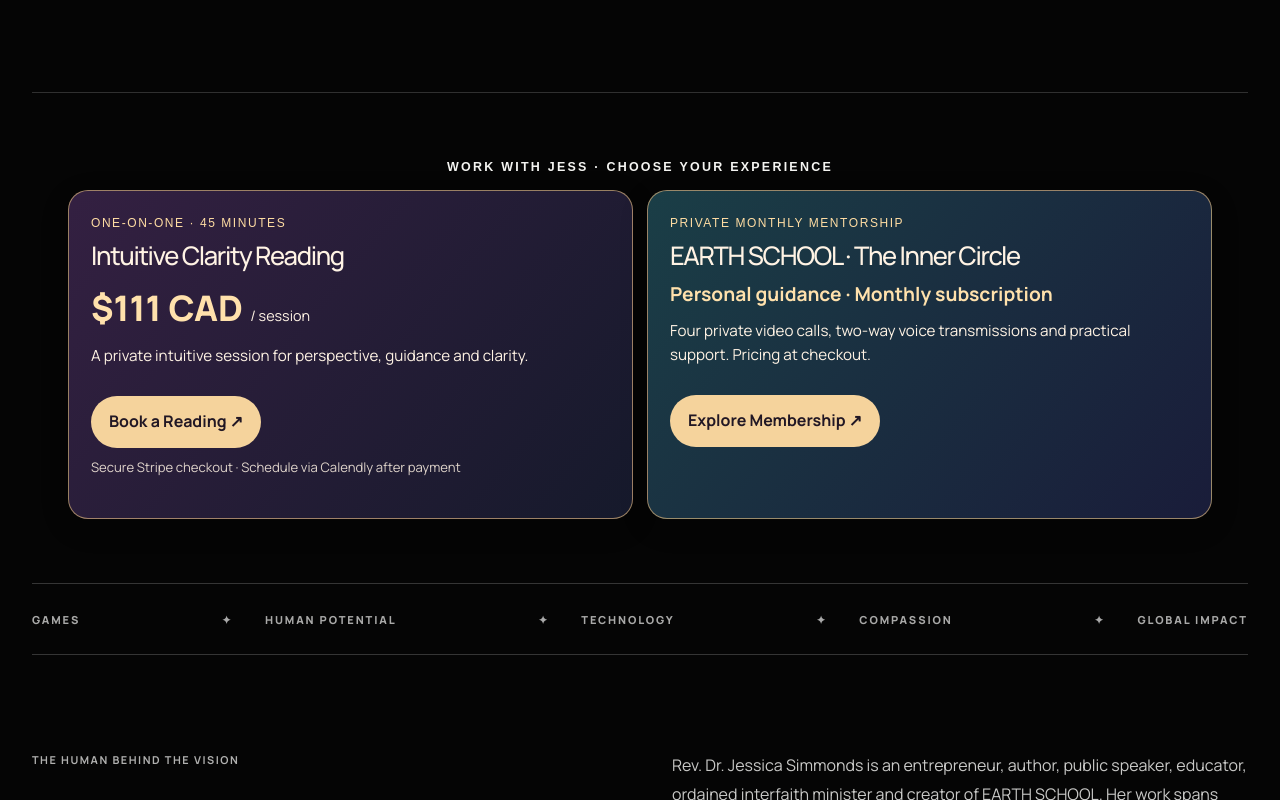
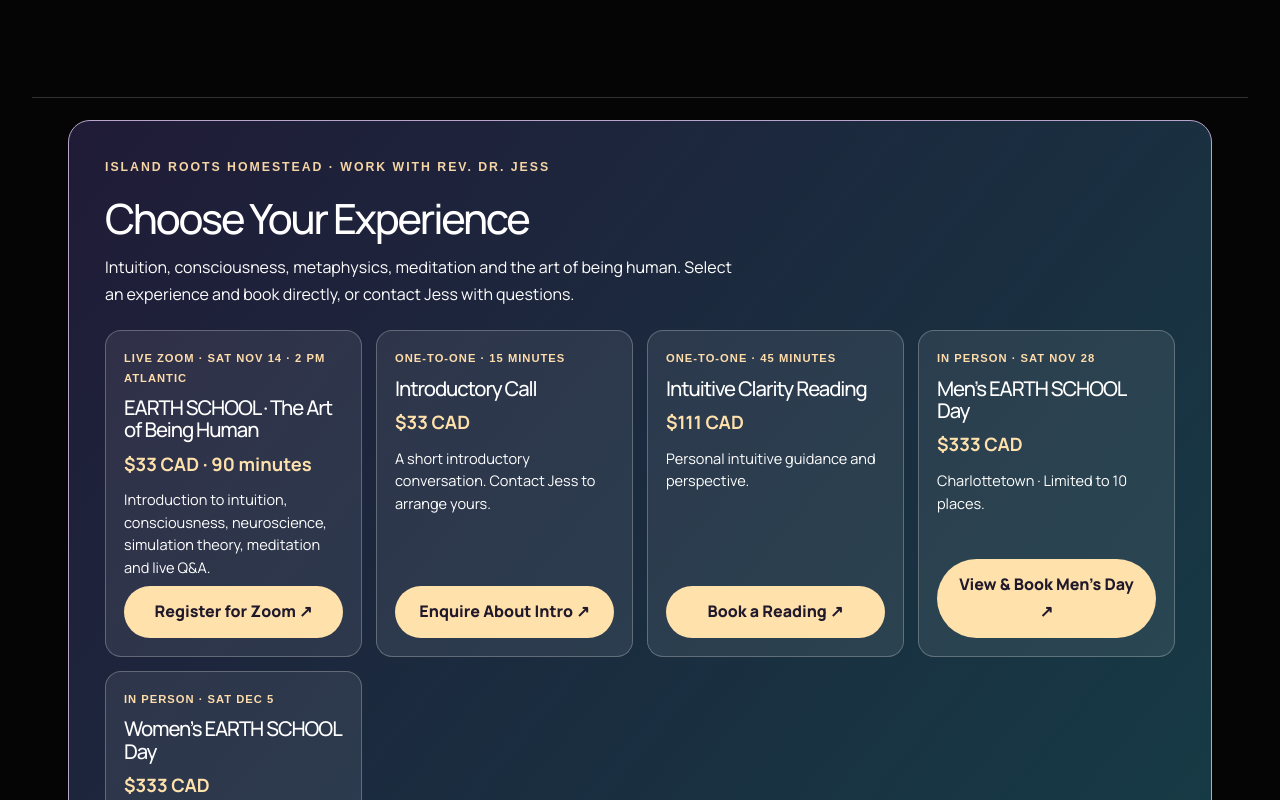
Before and after one commit to jessgoodvibesonly/jessgoodvibesonly, a Next.js app: page / in a window 1280 px wide. Shown: the part 880-1680 px from the top of the page. Built offline with nearby package versions, Linux system fonts and the light colour scheme; a web font is replaced by a local one.

Commit message:
Add direct booking hub for November Zoom and $333 retreats

```diff
--- a/app/page.tsx
+++ b/app/page.tsx
@@ -222,7 +222,7 @@ export default function Home() {
             <span className="brand-wordmark"><span className="brand-jess">Jess</span> <span className="brand-good">Good</span> <span className="brand-vibes">Vibes</span> <span className="brand-only">Only</span></span>
           </a>
           <div className="desktop-nav">
-            <a className="nav-link" href="#earth-school">EARTH SCHOOL</a>
+            <a className="nav-link" href="#book-experiences">Book Experiences</a><a className="nav-link" href="#earth-school">EARTH SCHOOL</a>
             <a className="nav-link" href="#guest-transmissions">Be in the Game</a>
             <a className="nav-link" href="#mens-day-title">Retreats</a>
             <a className="nav-link" href="/inner-circle">The Inner Circle</a>
@@ -244,7 +244,7 @@ export default function Home() {
           <details className="mobile-nav">
             <summary aria-label="Open navigation menu"><span aria-hidden="true" /></summary>
             <div className="mobile-nav-panel">
-              <a href="#earth-school">EARTH SCHOOL</a>
+              <a href="#book-experiences">Book Experiences</a><a href="#earth-school">EARTH SCHOOL</a>
               <a href="#guest-transmissions">Be in the Game</a>
               <a href="/earth-school-mens-day">Men’s Day · November 28</a>
               <a href="/earth-school-womens-day">Women’s Day · December 5</a>
@@ -310,6 +310,31 @@ export default function Home() {
             sizes="(max-width: 900px) 100vw, 40vw"
             priority
           />
+        </div>
+      </section>
+      <section id="book-experiences" aria-label="Book an experience with Jess" style={{maxWidth:"1180px",margin:"22px auto",padding:"0 18px"}}>
+        <div style={{background:"linear-gradient(130deg,#201b37,#153e47)",color:"#fff",border:"1px solid #b9a5cc",borderRadius:"22px",padding:"clamp(20px,4vw,36px)"}}>
+          <p style={{fontFamily:"sans-serif",fontWeight:750,letterSpacing:".16em",fontSize:".77rem",color:"#f6d5a4"}}>ISLAND ROOTS HOMESTEAD · WORK WITH REV. DR. JESS</p>
+          <h2 style={{fontSize:"clamp(1.65rem,3.5vw,2.6rem)",margin:"8px 0 12px",color:"#fff"}}>Choose Your Experience</h2>
+          <p style={{maxWidth:"65ch",lineHeight:1.7}}>Intuition, consciousness, metaphysics, meditation and the art of being human. Select an experience and book directly, or contact Jess with questions.</p>
+          <div style={{display:"grid",gridTemplateColumns:"repeat(auto-fit,minmax(min(100%,230px),1fr))",gap:"14px",marginTop:"22px"}}>
+            {[
+              {tag:"LIVE ZOOM · SAT NOV 14 · 2 PM ATLANTIC",name:"EARTH SCHOOL · The Art of Being Human",price:"$33 CAD · 90 minutes",note:"Introduction to intuition, consciousness, neuroscience, simulation theory, meditation and live Q&A.",url:"https://buy.stripe.com/bJecN5fvubuI5zU46t4AU0c",cta:"Register for Zoom"},
+              {tag:"ONE-TO-ONE · 15 MINUTES",name:"Introductory Call",price:"$33 CAD",note:"A short introductory conversation. Contact Jess to arrange yours.",url:"mailto:jessgoodvibesonly@gmail.com?subject=15-minute%20introductory%20call%20%E2%80%94%20%2433",cta:"Enquire About Intro"},
+              {tag:"ONE-TO-ONE · 45 MINUTES",name:"Intuitive Clarity Reading",price:"$111 CAD",note:"Personal intuitive guidance and perspective.",url:bookingUrl,cta:"Book a Reading"},
+              {tag:"IN PERSON · SAT NOV 28",name:"Men’s EARTH SCHOOL Day",price:"$333 CAD",note:"Charlottetown · Limited to 10 places.",url:"/earth-school-mens-day",cta:"View & Book Men’s Day"},
+              {tag:"IN PERSON · SAT DEC 5",name:"Women’s EARTH SCHOOL Day",price:"$333 CAD",note:"Charlottetown · Limited to 10 places.",url:"/earth-school-womens-day",cta:"View & Book Women’s Day"}
+            ].map((offer)=>(
+              <article key={offer.name} style={{display:"flex",flexDirection:"column",gap:"8px",background:"rgba(255,255,255,.08)",border:"1px solid rgba(255,255,255,.25)",borderRadius:"16px",padding:"18px"}}>
+                <p style={{fontFamily:"sans-serif",fontSize:".7rem",fontWeight:750,letterSpacing:".09em",color:"#ffddaa",margin:0}}>{offer.tag}</p>
+                <h3 style={{fontSize:"1.27rem",color:"#fff",margin:0}}>{offer.name}</h3>
+                <strong style={{color:"#ffe1ac",fontSize:"1.15rem"}}>{offer.price}</strong>
+                <p style={{lineHeight:1.55,fontSize:".91rem",flex:1,margin:0}}>{offer.note}</p>
+                <a href={offer.url} style={{display:"inline-block",padding:"12px 14px",borderRadius:"99px",background:"#ffe1ac",color:"#20192b",fontWeight:800,textAlign:"center",textDecoration:"none"}}>{offer.cta} ↗</a>
+              </article>
+            ))}
+          </div>
+          <p style={{marginTop:"18px",fontSize:".82rem",opacity:.9}}>Zoom access details are sent after registration. Retreat venue details will follow. Secure checkout is provided through Stripe where available.</p>
         </div>
       </section>
       <section aria-label="Explore Jess's offerings" className="offerings-after-intro" style={{maxWidth:"1180px",margin:"18px auto 22px",padding:"0 18px"}}>
```
